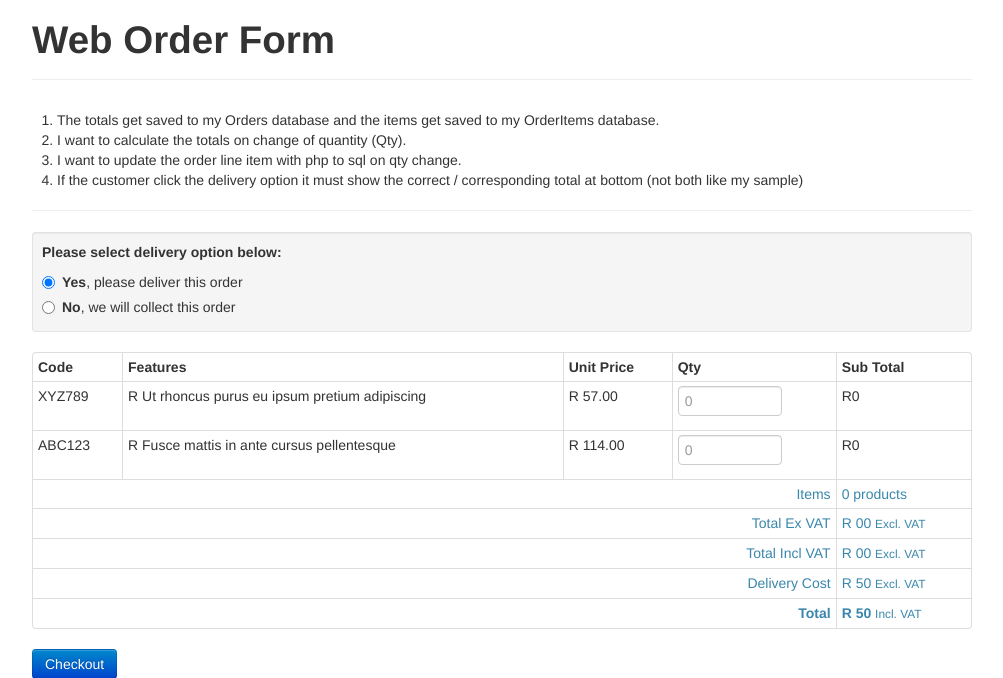
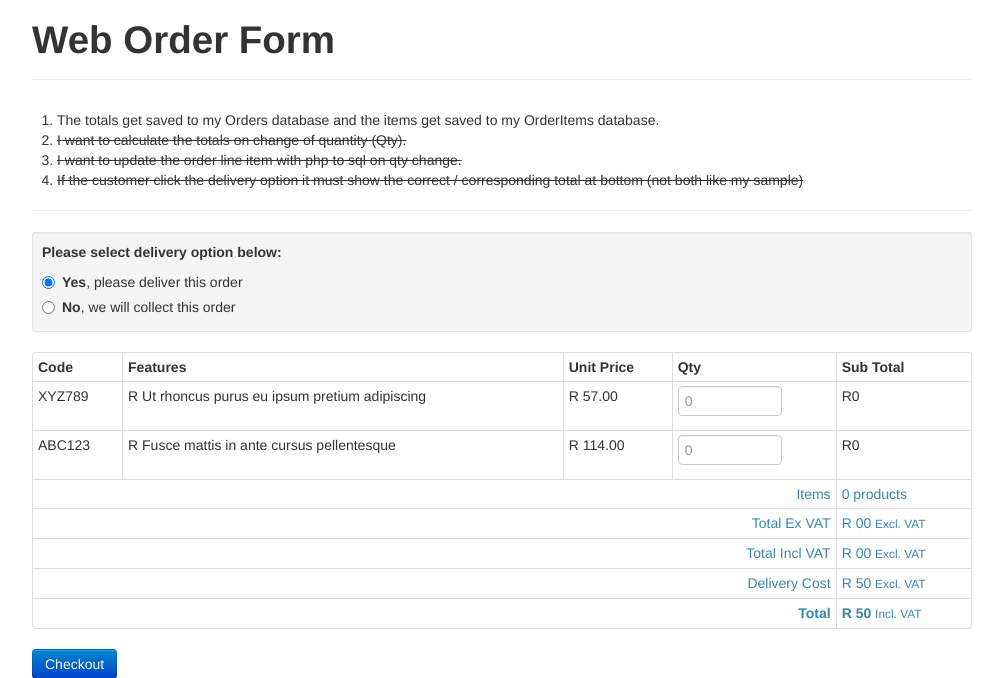
Before and after one commit to abarkhuysen/git-web-order-form, a PHP site: page / in a window 1280 px wide. Shown: the top 678 px of the page, without its empty margins (138-1141 px from the left). Run offline with PHP 8.4, Linux system fonts and the light colour scheme; data comes from the database, SQL or seed files in the repository.

Commit message:
Added strikethrough code for completed tasks

```diff
--- a/css/app.css
+++ b/css/app.css
@@ -5,3 +5,7 @@
 .inblock {
 	display: inline-block;
 }
+
+.strikethrough {
+	text-decoration: line-through;
+}
--- a/index.php
+++ b/index.php
@@ -23,9 +23,9 @@ include "lib/sql.php";
 		</div>
 		<ol>
 			<li>The totals get saved to my Orders database and the items get saved to my OrderItems database.</li>
-			<li>I want to calculate the totals on change of quantity (Qty).</li>
-			<li>I want to update the order line item with php to sql on qty change.</li>
-			<li>If the customer click the delivery option it must show the correct / corresponding total at bottom (not both like my sample)</li>
+			<li class='strikethrough'>I want to calculate the totals on change of quantity (Qty).</li>
+			<li class='strikethrough'>I want to update the order line item with php to sql on qty change.</li>
+			<li class='strikethrough'>If the customer click the delivery option it must show the correct / corresponding total at bottom (not both like my sample)</li>
 		</ol>
 		<hr>
 		<form>
```
